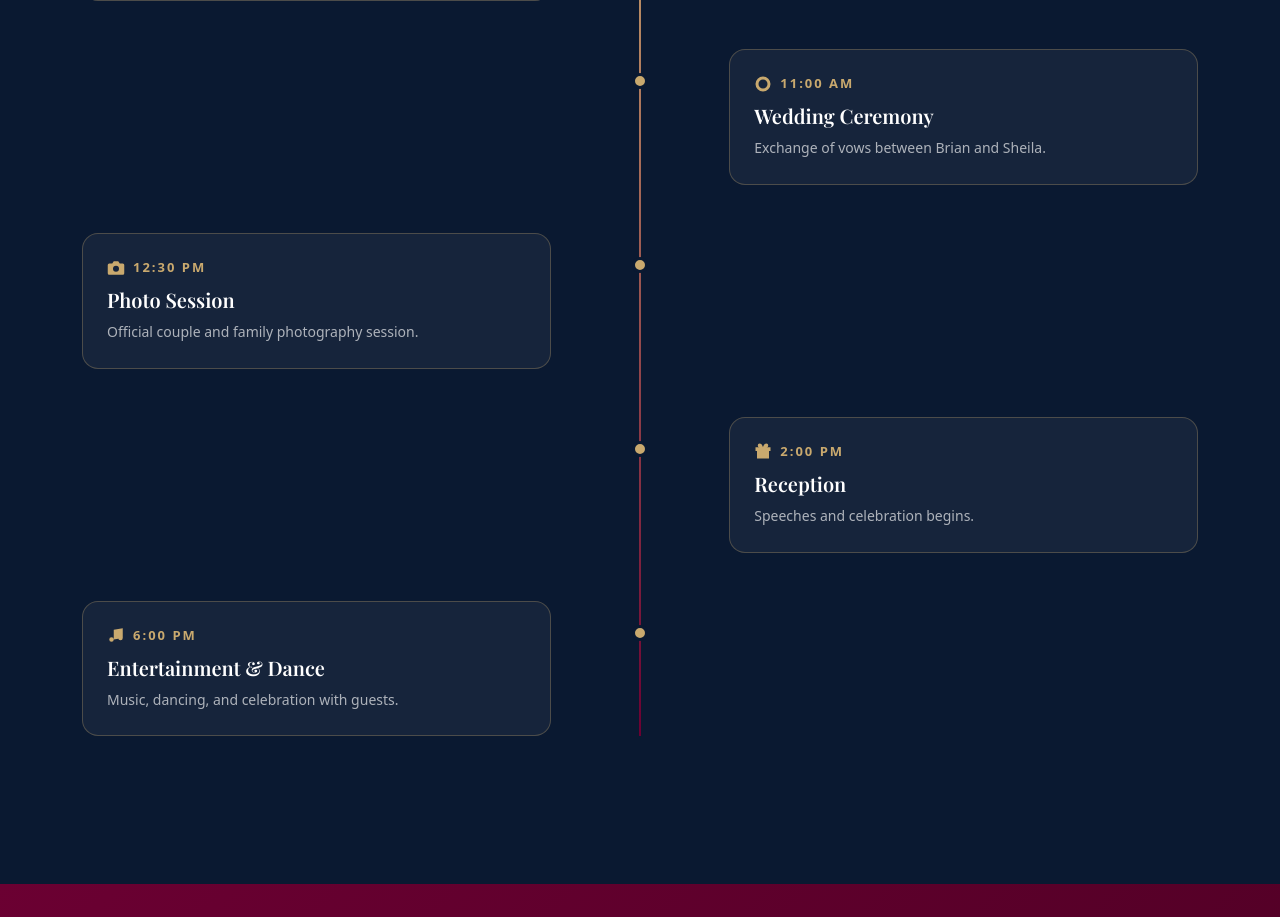
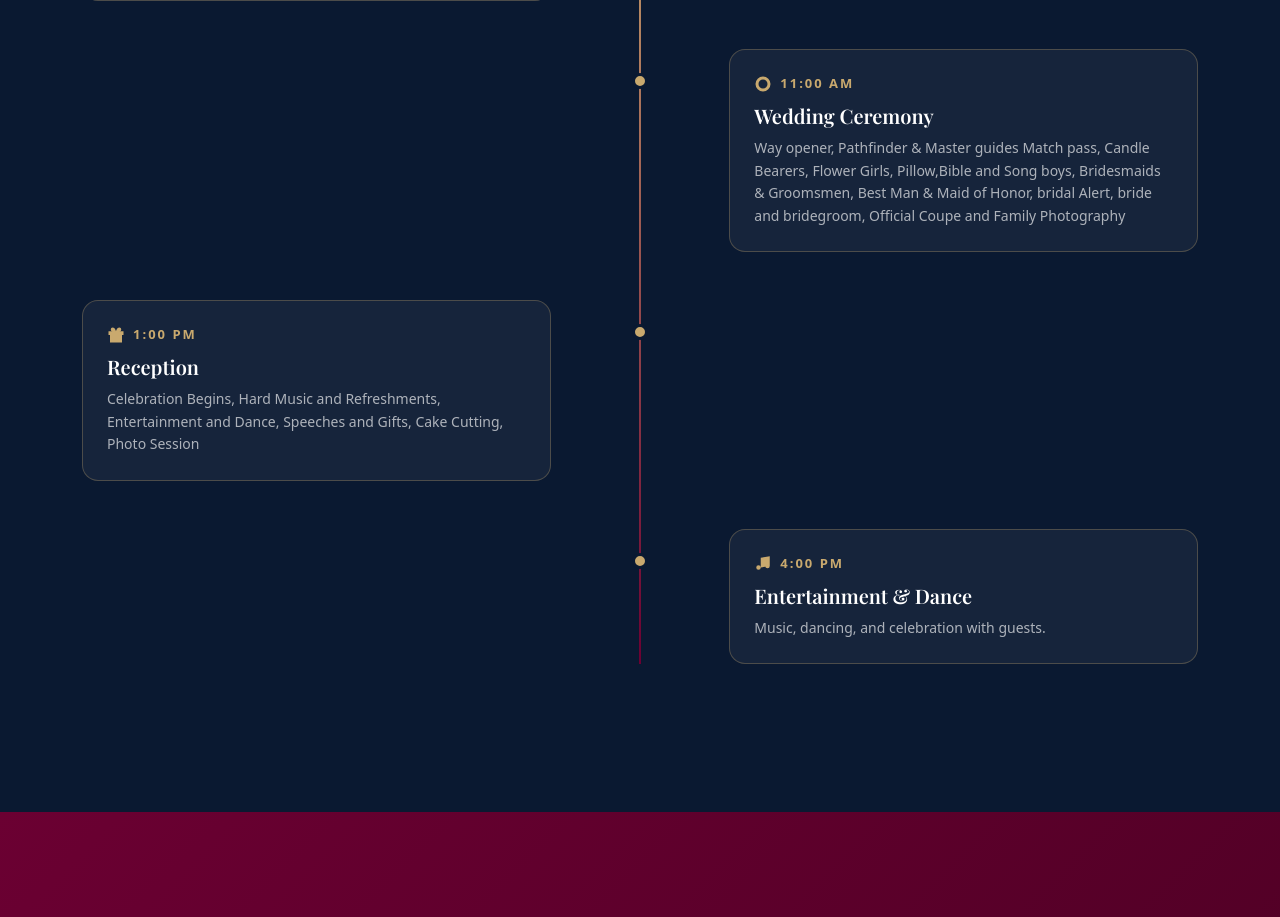
Before and after one commit to DBEST-EZRA/Wedding-Website, a React (Vite) app: page / in a window 1280 px wide. Shown: the part 2100-3017 px from the top of the page. Built offline with nearby package versions, Linux system fonts and the light colour scheme; a web font is replaced by a local one.

Commit message:
updated events

```diff
--- a/src/Sections/Home.jsx
+++ b/src/Sections/Home.jsx
@@ -305,23 +305,18 @@ const Home = () => {
     {
       time: "11:00 AM",
       title: "Wedding Ceremony",
-      desc: "Exchange of vows between Brian and Sheila.",
+      desc: "Way opener, Pathfinder & Master guides Match pass, Candle Bearers, Flower Girls, Pillow,Bible and Song boys, Bridesmaids & Groomsmen, Best Man & Maid of Honor, bridal Alert, bride and bridegroom, Official Coupe and Family Photography",
       icon: Icons.ring,
     },
+
     {
-      time: "12:30 PM",
-      title: "Photo Session",
-      desc: "Official couple and family photography session.",
-      icon: Icons.camera,
-    },
-    {
-      time: "2:00 PM",
+      time: "1:00 PM",
       title: "Reception",
-      desc: "Speeches and celebration begins.",
+      desc: "Celebration Begins, Hard Music and Refreshments, Entertainment and Dance, Speeches and Gifts, Cake Cutting, Photo Session",
       icon: Icons.gift,
     },
     {
-      time: "6:00 PM",
+      time: "4:00 PM",
       title: "Entertainment & Dance",
       desc: "Music, dancing, and celebration with guests.",
       icon: Icons.music,
@@ -1390,7 +1385,7 @@ const Home = () => {
               ))}
             </div>
             <a
-              href="https://wa.me/254712405172?text=Hi%20Etech%20Solutions!%20I%20saw%20the%20wedding%20website%20and%20I'd%20love%20a%20similar%20one."
+              href="https://wa.me/254706195000?text=Hi%20Etech%20Solutions!%20I%20saw%20the%20wedding%20website%20and%20I'd%20love%20a%20similar%20one."
               className="wa-btn"
               target="_blank"
               rel="noopener noreferrer"
```
